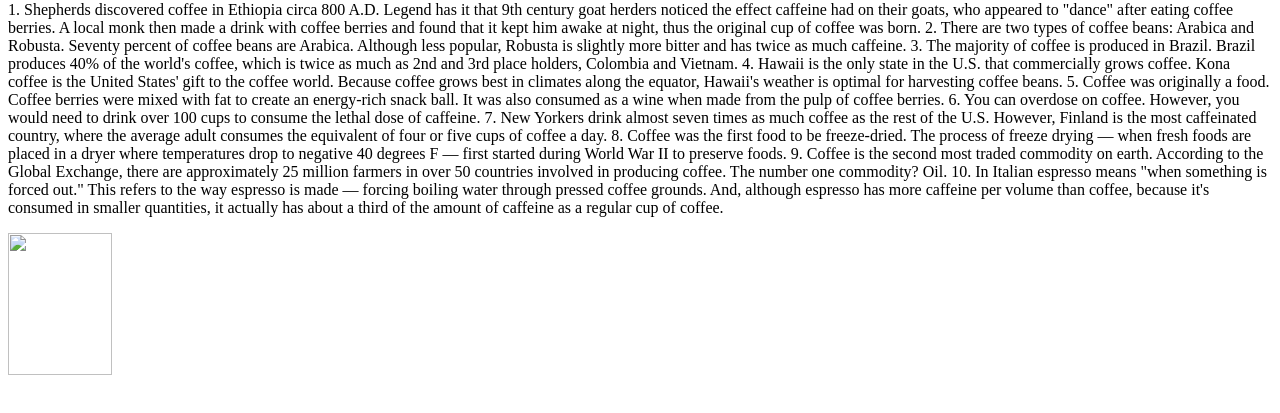
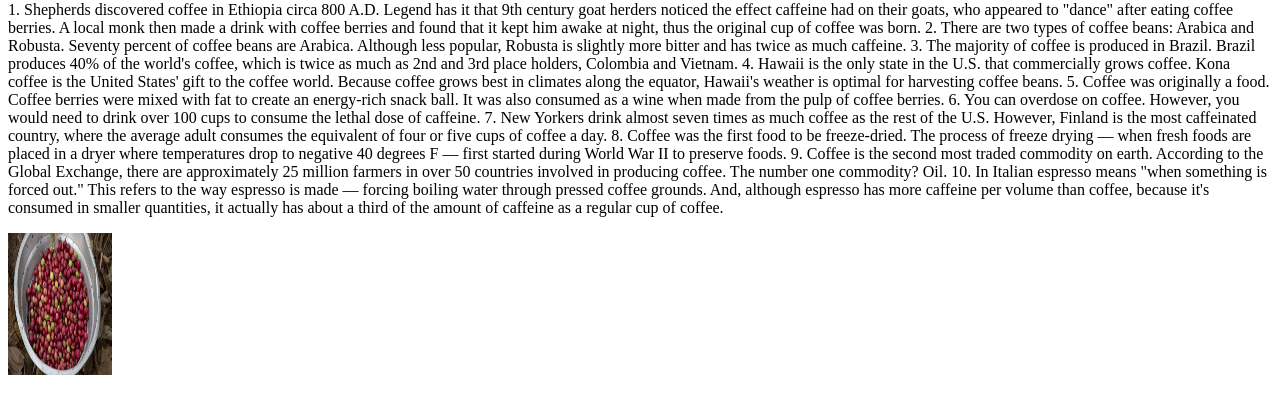
Before and after one commit to Randy0601/GroupProject2, a plain HTML site: page FUN FACTS.html in a window 1280 px wide. Shown: the part 79-492 px from the top of the page. Drawn offline with Linux system fonts and the light colour scheme.

Commit message:
Added Fun Facts and image Updated

```diff
--- a/FUN FACTS.html
+++ b/FUN FACTS.html
@@ -45,6 +45,6 @@
 
     This refers to the way espresso is made — forcing boiling water through pressed coffee grounds. And, although espresso has more caffeine per volume than coffee, because it's consumed in smaller quantities, it actually has about a third of the amount of caffeine as a regular cup of coffee.
 </p>
-<img src=""https://hips.hearstapps.com/ghk.h-cdn.co/assets/cm/15/11/480x262/550006e52cca6-coffee-berries-orig-master-1.jpg?resize=5463:*" width="104" height="142">
+<img src="550006e52cca6-coffee-berries-orig-master-1.jpg" width="104" height="142">
 </body>
 </html>
```
